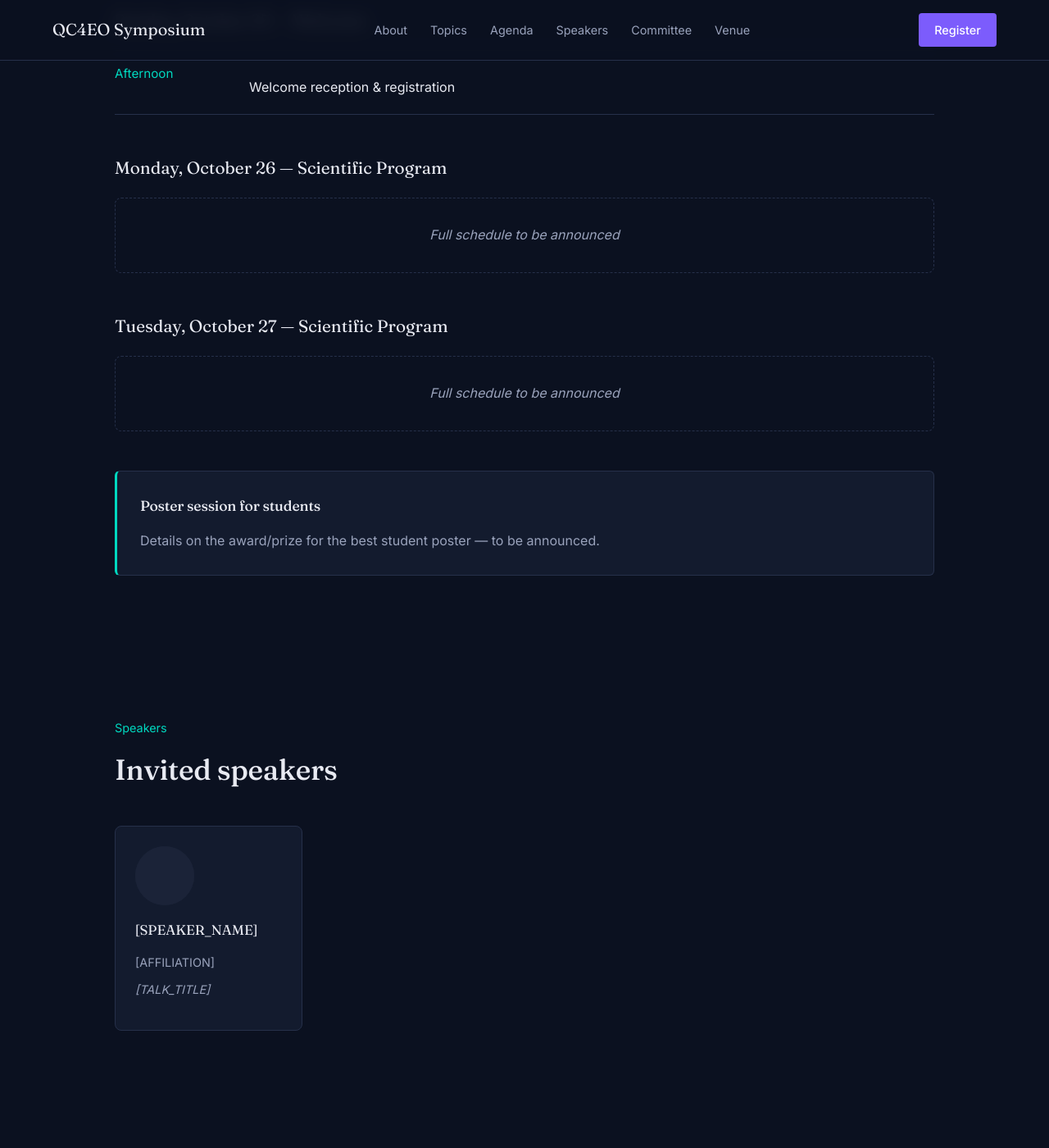
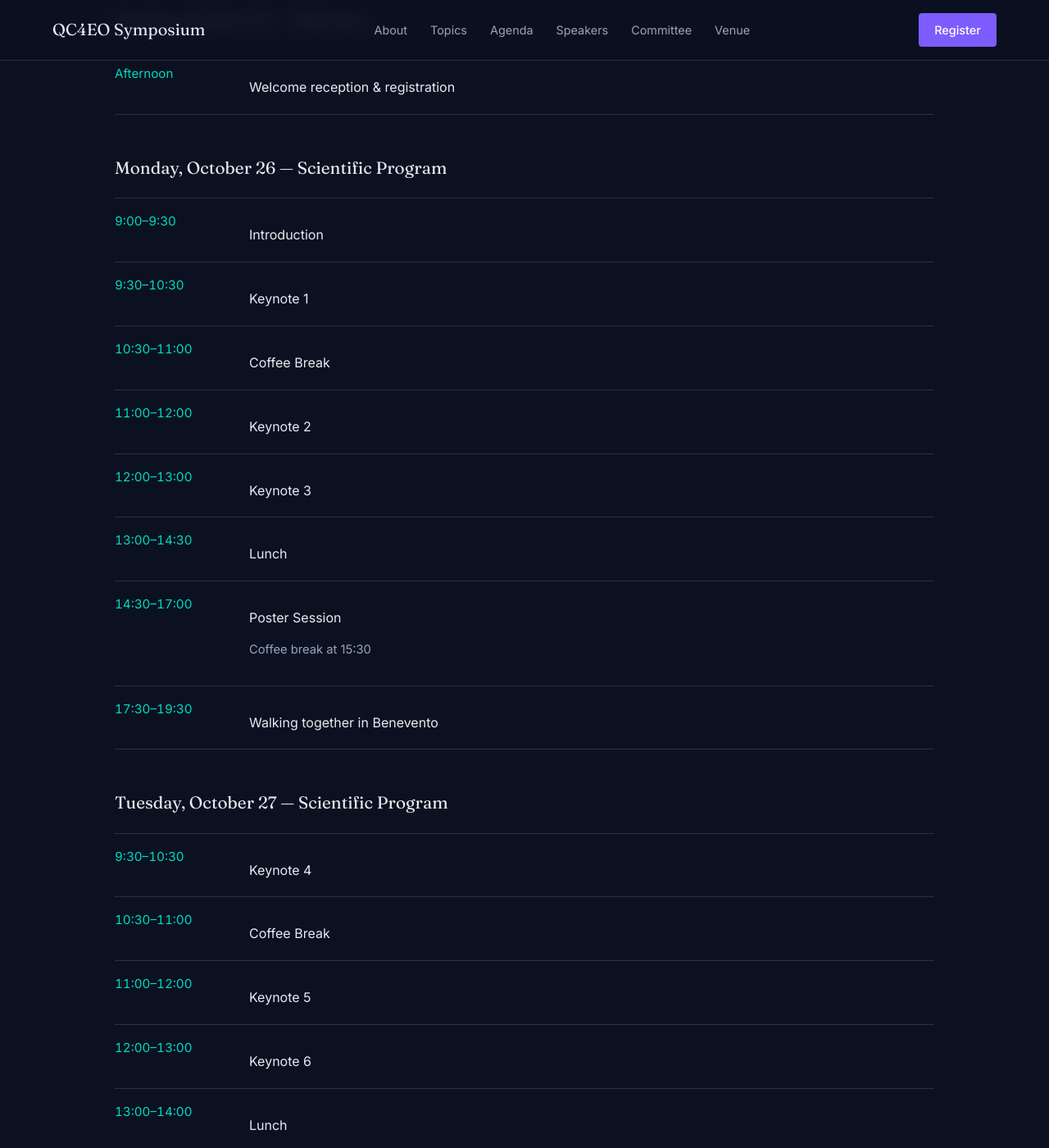
Before and after one commit to IEEE-QUEST-QC4EO/assembly-qc4eo-2026, a Jekyll site: the page built from index.md, in a window 1280 px wide and 1400 px high, scrolled down 1910 px. Shown: the whole window at 82% size. Built offline with Jekyll 4.4.1, drawn with Linux system fonts in a browser that asks for light colours; some of the changed text lies outside the part shown.

Commit message:
updating agenda

```diff
--- a/index.md
+++ b/index.md
@@ -68,12 +68,78 @@ layout: default
 
     <div class="agenda-day">
       <p class="agenda-day-title">Monday, October 26 — Scientific Program</p>
-      <div class="agenda-placeholder">Full schedule to be announced</div>
+      <div class="agenda-row">
+        <div class="agenda-time">9:00–9:30</div>
+        <div><p class="agenda-item-title">Introduction</p></div>
+      </div>
+      <div class="agenda-row">
+        <div class="agenda-time">9:30–10:30</div>
+        <div><p class="agenda-item-title">Keynote 1</p></div>
+      </div>
+      <div class="agenda-row">
+        <div class="agenda-time">10:30–11:00</div>
+        <div><p class="agenda-item-title">Coffee Break</p></div>
+      </div>
+      <div class="agenda-row">
+        <div class="agenda-time">11:00–12:00</div>
+        <div><p class="agenda-item-title">Keynote 2</p></div>
+      </div>
+      <div class="agenda-row">
+        <div class="agenda-time">12:00–13:00</div>
+        <div><p class="agenda-item-title">Keynote 3</p></div>
+      </div>
+      <div class="agenda-row">
+        <div class="agenda-time">13:00–14:30</div>
+        <div><p class="agenda-item-title">Lunch</p></div>
+      </div>
+      <div class="agenda-row">
+        <div class="agenda-time">14:30–17:00</div>
+        <div><p class="agenda-item-title">Poster Session</p><p class="agenda-item-speaker">Coffee break at 15:30</p></div>
+      </div>
+      <div class="agenda-row">
+        <div class="agenda-time">17:30–19:30</div>
+        <div><p class="agenda-item-title">Walking together in Benevento</p></div>
+      </div>
     </div>
 
     <div class="agenda-day">
       <p class="agenda-day-title">Tuesday, October 27 — Scientific Program</p>
-      <div class="agenda-placeholder">Full schedule to be announced</div>
+      <div class="agenda-row">
+        <div class="agenda-time">9:30–10:30</div>
+        <div><p class="agenda-item-title">Keynote 4</p></div>
+      </div>
+      <div class="agenda-row">
+        <div class="agenda-time">10:30–11:00</div>
+        <div><p class="agenda-item-title">Coffee Break</p></div>
+      </div>
+      <div class="agenda-row">
+        <div class="agenda-time">11:00–12:00</div>
+        <div><p class="agenda-item-title">Keynote 5</p></div>
+      </div>
+      <div class="agenda-row">
+        <div class="agenda-time">12:00–13:00</div>
+        <div><p class="agenda-item-title">Keynote 6</p></div>
+      </div>
+      <div class="agenda-row">
+        <div class="agenda-time">13:00–14:00</div>
+        <div><p class="agenda-item-title">Lunch</p></div>
+      </div>
+      <div class="agenda-row">
+        <div class="agenda-time">14:00–15:00</div>
+        <div><p class="agenda-item-title">Keynote 7</p></div>
+      </div>
+      <div class="agenda-row">
+        <div class="agenda-time">15:00–16:00</div>
+        <div><p class="agenda-item-title">Panel</p></div>
+      </div>
+      <div class="agenda-row">
+        <div class="agenda-time">16:00–16:30</div>
+        <div><p class="agenda-item-title">Closing Remarks</p></div>
+      </div>
+      <div class="agenda-row">
+        <div class="agenda-time">20:00</div>
+        <div><p class="agenda-item-title">Gala Dinner</p></div>
+      </div>
     </div>
 
     <div class="callout">
```
